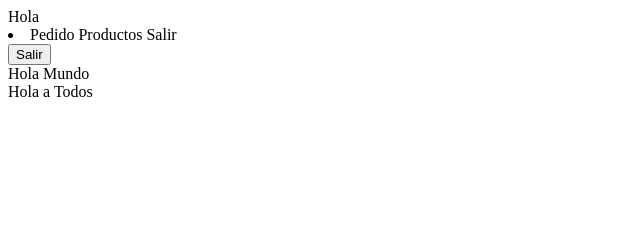
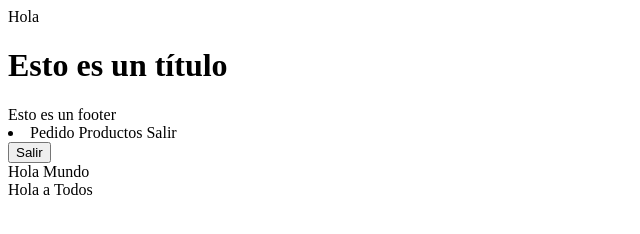
Before and after one commit to afgonzalez5/curso-web-family, a plain HTML site: page index.html in a window 1280 px wide. Shown: the whole page, without its empty margins (0-640 px from the left). Drawn offline with Linux system fonts and the light colour scheme.

Commit message:
Se agrego un footer a la página

```diff
--- a/index.html
+++ b/index.html
@@ -11,6 +11,12 @@
         </div>
     </head>
     <body>
+        <h1>Esto es un título</h1>
+        <footer>
+            <section>
+                Esto es un footer
+            </section>
+        </footer>
         <li>
             Pedido
             Productos
```
